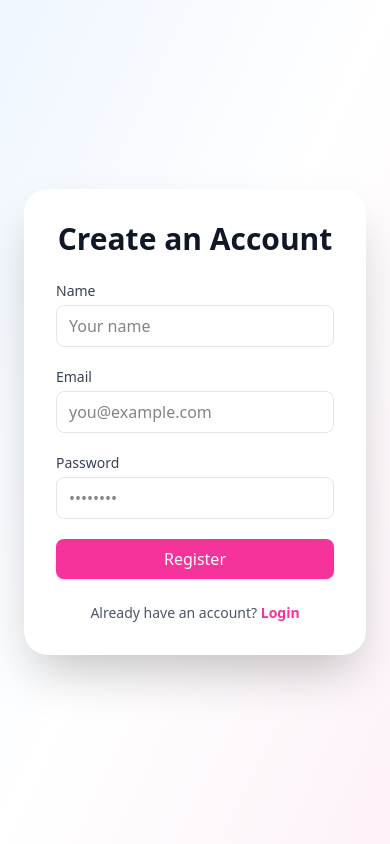
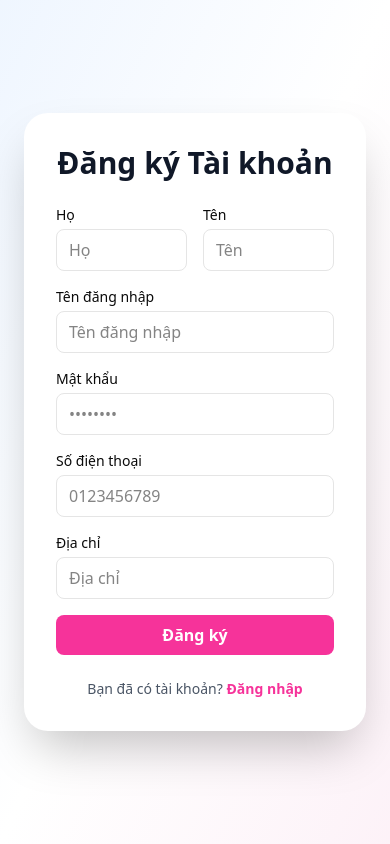
Before and after one commit to F5-Teams/project-frontend-web, a Next.js app: page /register in a window 390 px wide. Built offline with nearby package versions, Linux system fonts and the light colour scheme; no server answers.

Commit message:
Login & Register Page

```diff
--- a/app/(auth)/login/page.tsx
+++ b/app/(auth)/login/page.tsx
@@ -1,73 +1,152 @@
+/* eslint-disable @typescript-eslint/no-explicit-any */
+/* eslint-disable @next/next/no-img-element */
 "use client";
 
+import { useState } from "react";
+import { useRouter } from "next/navigation";
 import Link from "next/link";
+import api from "@/config/axios";
+import { LoginFormData, AuthResponse } from "@/components/models/login";
+import { Eye, EyeOff } from "lucide-react";
 
 export default function LoginPage() {
+  const router = useRouter();
+
+  const [formData, setFormData] = useState<LoginFormData>({
+    username: "",
+    password: "",
+  });
+  const [error, setError] = useState<string>("");
+  const [showPassword, setShowPassword] = useState(false);
+  const [isLoading, setIsLoading] = useState(false);
+
+  const handleChange = (e: React.ChangeEvent<HTMLInputElement>) => {
+    const { name, value } = e.target;
+    setFormData((prev) => ({ ...prev, [name]: value }));
+    if (error) setError("");
+  };
+
+  const handleSubmit = async (e: React.FormEvent<HTMLFormElement>) => {
+    e.preventDefault();
+    setError("");
+    setIsLoading(true);
+
+    try {
+      const res = await api.post<AuthResponse>("auth/sign-in", formData);
+      const data = res.data;
+
+      const token = data.access_token || data.accessToken || data.token || null;
+
+      if (!token) {
+        setError("Đăng nhập thất bại: server không trả token.");
+        return;
+      }
+
+      localStorage.setItem("accessToken", token);
+      if (data.user) {
+        localStorage.setItem("user", JSON.stringify(data.user));
+      }
+
+      router.replace("/");
+    } catch (err: any) {
+      const serverMsg =
+        err.response?.data?.message ||
+        err.response?.data?.error ||
+        "Đăng nhập thất bại. Vui lòng thử lại.";
+      setError(serverMsg);
+    } finally {
+      setIsLoading(false);
+    }
+  };
+
   return (
     <div className="min-h-screen grid grid-cols-1 lg:grid-cols-2">
-      {/* Left: Banner */}
-      <div className="relative hidden lg:flex flex-col items-center justify-center bg-gradient-to-br from-pink-500 to-indigo-500 text-white p-12">
-        <div className="max-w-md text-center">
-          <h1 className="text-4xl font-extrabold mb-4">Welcome Back 🐶</h1>
-          <p className="text-lg text-pink-100">
-            Log in to connect with loving pets and access trusted pet services.
-          </p>
-        </div>
+      {/* Left side */}
+      <div className="relative hidden lg:block">
+        <img
+          src="https://i.pinimg.com/736x/3e/aa/78/3eaa7833921c825e33569b47da38a37e.jpg"
+          alt="Pet background"
+          className="absolute inset-0 h-full w-full object-cover"
+        />
       </div>
 
-      {/* Right: Login Form */}
-      <div className="flex items-center justify-center bg-gradient-to-br from-blue-50 via-white to-pink-50 px-6 py-12">
-        <div className="w-full max-w-md bg-white rounded-2xl shadow-2xl p-8">
-          <h2 className="text-3xl font-bold text-center text-gray-900 mb-6">
-            Login to PetHub ✨
+      {/* Right side */}
+      <div className="flex items-center justify-center bg-background px-6 py-12">
+        <div className="w-full max-w-md bg-popover rounded-2xl shadow-2xl p-8">
+          <h2 className="text-2xl font-poppins-medium text-center text-foreground mb-6">
+            Đăng nhập
           </h2>
-          <form className="space-y-5">
+
+          {error && (
+            <div className="mb-4 text-sm text-error bg-error-foreground/10 p-3 rounded-lg">
+              {error}
+            </div>
+          )}
+
+          <form onSubmit={handleSubmit} className="space-y-5" noValidate>
             <div>
-              <label className="block text-sm font-medium text-gray-700 mb-1">
-                Email
+              <label className="block text-sm font-medium mb-1 text-foreground">
+                Tên đăng nhập
               </label>
               <input
-                type="email"
-                placeholder="you@example.com"
-                className="w-full border rounded-lg px-3 py-2 focus:outline-none focus:ring-2 focus:ring-pink-500"
+                type="text"
+                name="username"
+                value={formData.username}
+                onChange={handleChange}
+                className="w-full px-3 py-2 rounded-lg border border-border bg-popover text-foreground placeholder:text-muted-foreground focus:ring-2 focus:ring-primary focus:outline-none"
+                placeholder="Nhập tên đăng nhập"
+                autoComplete="username"
+                disabled={isLoading}
               />
             </div>
 
             <div>
-              <label className="block text-sm font-medium text-gray-700 mb-1">
-                Password
+              <label className="block text-sm font-medium mb-1 text-foreground">
+                Mật khẩu
               </label>
-              <input
-                type="password"
-                placeholder="••••••••"
-                className="w-full border rounded-lg px-3 py-2 focus:outline-none focus:ring-2 focus:ring-pink-500"
-              />
+              <div className="relative">
+                <input
+                  type={showPassword ? "text" : "password"}
+                  name="password"
+                  value={formData.password}
+                  onChange={handleChange}
+                  className="w-full px-3 py-2 pr-10 rounded-lg border border-border bg-popover text-foreground placeholder:text-muted-foreground focus:ring-2 focus:ring-primary focus:outline-none"
+                  placeholder="Nhập mật khẩu"
+                  autoComplete="current-password"
+                  disabled={isLoading}
+                />
+                <button
+                  type="button"
+                  onClick={() => setShowPassword((p) => !p)}
+                  className="absolute inset-y-0 right-3 flex items-center text-muted-foreground hover:text-foreground"
+                >
+                  {showPassword ? (
+                    <EyeOff className="h-5 w-5" />
+                  ) : (
+                    <Eye className="h-5 w-5" />
+                  )}
+                </button>
+              </div>
             </div>
 
             <button
               type="submit"
-              className="w-full bg-pink-500 text-white py-2 rounded-lg hover:bg-pink-600 transition shadow"
+              disabled={isLoading}
+              className={`w-full py-2 rounded-lg text-white font-semibold ${
+                isLoading ? "bg-primary" : "bg-pink-500 hover:bg-pink-600"
+              }`}
             >
-              Login
+              {isLoading ? "Đăng nhập..." : "Đăng nhập"}
             </button>
           </form>
 
-          <div className="mt-6 flex items-center justify-between text-sm">
-            <Link
-              href="/forgot-password"
-              className="text-pink-500 font-medium hover:underline"
-            >
-              Forgot password?
-            </Link>
-          </div>
-
-          <p className="mt-6 text-center text-sm text-gray-600">
-            Don’t have an account?{" "}
+          <p className="mt-6 text-center text-sm text-muted-foreground">
+            Bạn chưa có tài khoản?{" "}
             <Link
               href="/register"
-              className="text-pink-500 font-semibold hover:underline"
+              className="text-primary font-semibold hover:underline"
             >
-              Register
+              Đăng ký ngay
             </Link>
           </p>
         </div>
--- a/app/(auth)/register/page.tsx
+++ b/app/(auth)/register/page.tsx
@@ -1,75 +1,192 @@
+/* eslint-disable @typescript-eslint/no-explicit-any */
 /* eslint-disable @next/next/no-img-element */
 "use client";
 
+import { useState } from "react";
+import { useRouter } from "next/navigation";
 import Link from "next/link";
+import { RegisterFormData } from "@/components/models/register";
+import api from "@/config/axios";
 
 export default function RegisterPage() {
+  const router = useRouter();
+
+  const [formData, setFormData] = useState<RegisterFormData>({
+    firstName: "",
+    lastName: "",
+    username: "",
+    password: "",
+    phoneNumber: "",
+    address: "",
+  });
+
+  const [error, setError] = useState<string>("");
+  const [isLoading, setIsLoading] = useState(false);
+
+  const handleChange = (e: React.ChangeEvent<HTMLInputElement>) => {
+    const { name, value } = e.target;
+    setFormData((prev) => ({
+      ...prev,
+      [name]: value,
+    }));
+    if (error) setError("");
+  };
+
+  const handleSubmit = async (e: React.FormEvent<HTMLFormElement>) => {
+    e.preventDefault();
+    setIsLoading(true);
+
+    try {
+      const response = await api.post("auth/sign-up", formData);
+
+      if (response.status === 200 || response.status === 201) {
+        alert("Đăng ký thành công!");
+        router.push("/login");
+      }
+    } catch (err: any) {
+      setError(
+        err.response?.data?.message || "Đăng ký thất bại. Vui lòng thử lại."
+      );
+      console.error("Registration error:", err);
+    } finally {
+      setIsLoading(false);
+    }
+  };
+
   return (
     <div className="min-h-screen grid grid-cols-1 lg:grid-cols-2">
-      {/* Left: Banner */}
-      <div className="relative hidden lg:flex items-center justify-center bg-gray-900">
+      {/* Left side - image */}
+      <div className="relative hidden lg:block">
         <img
-          src="https://i.pinimg.com/736x/4e/78/44/4e7844bab9100d3436135f51c809e6bd.jpg"
-          alt="PetHub Banner"
-          className="absolute inset-0 w-full h-full object-cover"
+          src="https://i.pinimg.com/736x/3e/aa/78/3eaa7833921c825e33569b47da38a37e.jpg"
+          alt="Pet background"
+          className="absolute inset-0 h-full w-full object-cover"
         />
       </div>
 
-      {/* Right: Register Form */}
+      {/* Right side - form */}
       <div className="flex items-center justify-center bg-gradient-to-br from-blue-50 via-white to-pink-50 px-6 py-12">
         <div className="w-full max-w-md bg-white rounded-2xl shadow-2xl p-8">
           <h2 className="text-3xl font-bold text-center text-gray-900 mb-6">
-            Create an Account
+            Đăng ký Tài khoản
           </h2>
-          <form className="space-y-5">
+
+          {error && (
+            <div className="mb-4 text-sm text-red-700 bg-red-50 p-3 rounded">
+              {error}
+            </div>
+          )}
+
+          <form onSubmit={handleSubmit} className="space-y-4">
+            <div className="grid grid-cols-2 gap-4">
+              <div>
+                <label className="block text-sm font-medium mb-1">Họ</label>
+                <input
+                  type="text"
+                  name="firstName"
+                  value={formData.firstName}
+                  onChange={handleChange}
+                  className="w-full border rounded-lg px-3 py-2"
+                  disabled={isLoading}
+                  required
+                  placeholder="Họ"
+                />
+              </div>
+              <div>
+                <label className="block text-sm font-medium mb-1">Tên</label>
+                <input
+                  type="text"
+                  name="lastName"
+                  value={formData.lastName}
+                  onChange={handleChange}
+                  className="w-full border rounded-lg px-3 py-2"
+                  disabled={isLoading}
+                  required
+                  placeholder="Tên"
+                />
+              </div>
+            </div>
+
             <div>
-              <label className="block text-sm font-medium text-gray-700 mb-1">
-                Name
+              <label className="block text-sm font-medium mb-1">
+                Tên đăng nhập
               </label>
               <input
                 type="text"
-                placeholder="Your name"
-                className="w-full border rounded-lg px-3 py-2 focus:outline-none focus:ring-2 focus:ring-pink-500"
+                name="username"
+                value={formData.username}
+                onChange={handleChange}
+                className="w-full border rounded-lg px-3 py-2"
+                disabled={isLoading}
+                required
+                placeholder="Tên đăng nhập"
               />
             </div>
 
             <div>
-              <label className="block text-sm font-medium text-gray-700 mb-1">
-                Email
-              </label>
+              <label className="block text-sm font-medium mb-1">Mật khẩu</label>
               <input
-                type="email"
-                placeholder="you@example.com"
-                className="w-full border rounded-lg px-3 py-2 focus:outline-none focus:ring-2 focus:ring-pink-500"
+                type="password"
+                name="password"
+                value={formData.password}
+                onChange={handleChange}
+                className="w-full border rounded-lg px-3 py-2"
+                disabled={isLoading}
+                required
+                placeholder="••••••••"
               />
             </div>
 
             <div>
-              <label className="block text-sm font-medium text-gray-700 mb-1">
-                Password
+              <label className="block text-sm font-medium mb-1">
+                Số điện thoại
               </label>
               <input
-                type="password"
-                placeholder="••••••••"
-                className="w-full border rounded-lg px-3 py-2 focus:outline-none focus:ring-2 focus:ring-pink-500"
+                type="text"
+                name="phoneNumber"
+                value={formData.phoneNumber}
+                onChange={handleChange}
+                pattern="[0-9]{10,11}"
+                maxLength={11}
+                className="w-full border rounded-lg px-3 py-2"
+                disabled={isLoading}
+                required
+                placeholder="0123456789"
+              />
+            </div>
+
+            <div>
+              <label className="block text-sm font-medium mb-1">Địa chỉ</label>
+              <input
+                type="text"
+                name="address"
+                value={formData.address}
+                onChange={handleChange}
+                className="w-full border rounded-lg px-3 py-2"
+                disabled={isLoading}
+                required
+                placeholder="Địa chỉ"
               />
             </div>
 
             <button
               type="submit"
-              className="w-full bg-pink-500 text-white py-2 rounded-lg hover:bg-pink-600 transition shadow"
+              disabled={isLoading}
+              className={`w-full py-2 rounded-lg text-white font-semibold ${
+                isLoading ? "bg-primary" : "bg-pink-500 hover:bg-pink-600"
+              }`}
             >
-              Register
+              {isLoading ? "Đăng ký..." : "Đăng ký"}
             </button>
           </form>
 
           <p className="mt-6 text-center text-sm text-gray-600">
-            Already have an account?{" "}
+            Bạn đã có tài khoản?{" "}
             <Link
               href="/login"
-              className="text-pink-500 font-semibold hover:underline"
+              className="text-primary font-semibold hover:underline"
             >
-              Login
+              Đăng nhập
             </Link>
           </p>
         </div>
--- /dev/null
+++ b/components/models/login.ts
@@ -0,0 +1,17 @@
+/* eslint-disable @typescript-eslint/no-explicit-any */
+export interface LoginFormData {
+  username: string;
+  password: string;
+}
+
+export interface AuthResponse {
+  token: string;
+  access_token: string;
+  accessToken: string;
+  refreshToken?: string;
+  user?: {
+    id: string;
+    username: string;
+    [key: string]: any;
+  };
+}
--- /dev/null
+++ b/components/models/register.ts
@@ -0,0 +1,8 @@
+export interface RegisterFormData {
+  firstName: string;
+  lastName: string;
+  username: string;
+  password: string;
+  phoneNumber: string;
+  address: string;
+}
--- a/components/shared/Header.tsx
+++ b/components/shared/Header.tsx
@@ -17,8 +17,6 @@ export default function Header() {
     setQuery("");
   }
 
-  // toggle dark class on body (simple demo)
-
   const nav = [
     { href: "/", label: "Home" },
     { href: "/adoption", label: "Adoption" },
@@ -28,8 +26,8 @@ export default function Header() {
   ];
 
   const handleNavigate = (path: string) => {
-    setOpen(false); // ẩn menu
-    router.push(path); // chuyển trang
+    setOpen(false);
+    router.push(path);
   };
 
   return (
@@ -180,9 +178,7 @@ export default function Header() {
                 aria-label="Search"
                 type="submit"
                 className="ml-1 text-sm text-pink-500"
-              >
-                Go
-              </button>
+              ></button>
             </form>
           </div>
 
--- a/config/axios.ts
+++ b/config/axios.ts
@@ -1 +1,20 @@
-//config base URL back end
+import axios from "axios";
+
+const api = axios.create({
+  baseURL: process.env.NEXT_PUBLIC_API_BASE_URL || "http://localhost:8080/",
+  headers: {
+    "Content-Type": "application/json",
+  },
+});
+
+
+api.interceptors.request.use((config) => {
+  const token =
+    typeof window !== "undefined" ? localStorage.getItem("accessToken") : null;
+  if (token && config.headers) {
+    config.headers.Authorization = `Bearer ${token}`;
+  }
+  return config;
+});
+
+export default api;
```
Also changed, not shown: 1 other file (tests, documents, lock files or other folders).
